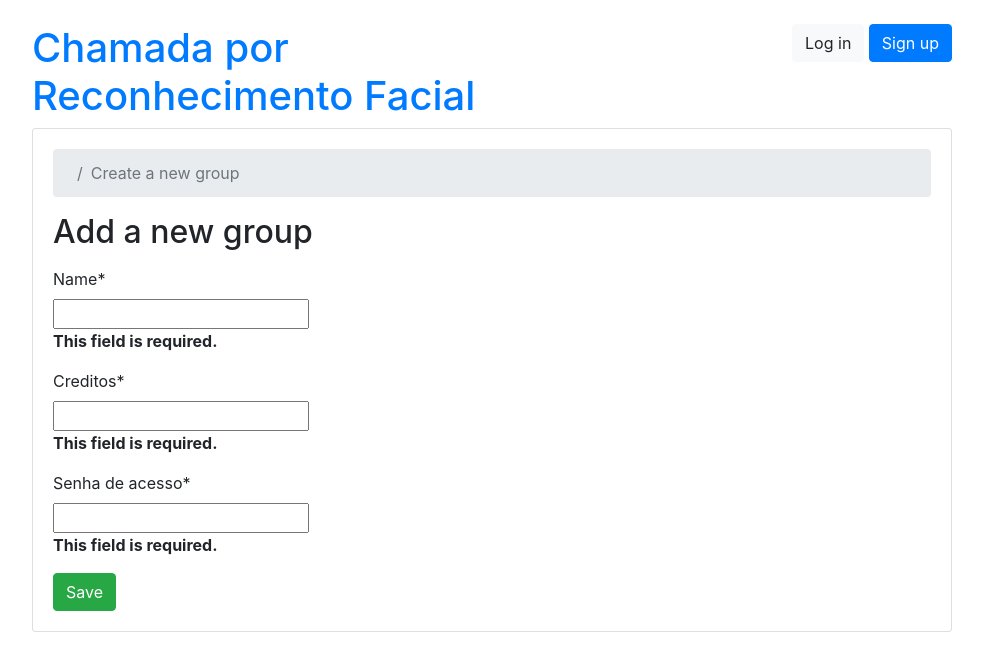
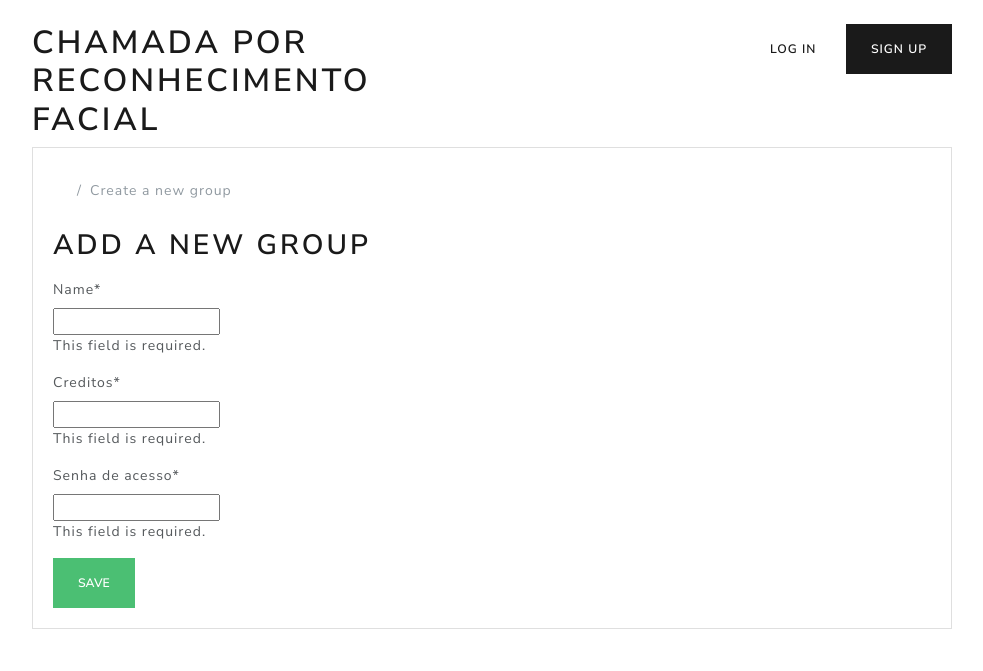
Before and after one commit to PB1-2018-2-Grupo1/Backend, a Django app: page /teachers/group/add/ in a window 1280 px wide. Shown: the top 671 px of the page, without its empty margins (148-1131 px from the left). Run offline with Django 3.2, Linux system fonts and the light colour scheme; some libraries are stand-ins or nearby versions; some web fonts are replaced.

Commit message:
Adicionado template bootstrap

```diff
--- a/user/templates/base.html
+++ b/user/templates/base.html
@@ -5,12 +5,11 @@
     <meta name="viewport" content="width=device-width, initial-scale=1, shrink-to-fit=no">
     <title>{% block title %}Reconhecimento Facial{% endblock %}</title>
     <link href="https://fonts.googleapis.com/css?family=Clicker+Script" rel="stylesheet">
-    <link rel="stylesheet" href="https://maxcdn.bootstrapcdn.com/bootstrap/4.0.0/css/bootstrap.min.css" integrity="sha384-Gn5384xqQ1aoWXA+058RXPxPg6fy4IWvTNh0E263XmFcJlSAwiGgFAW/dAiS6JXm" crossorigin="anonymous">
-
+    <link href="https://stackpath.bootstrapcdn.com/bootswatch/4.1.3/lux/bootstrap.min.css" rel="stylesheet" integrity="sha384-ML9h/UCooefre72ZPxxOHyjbrLT1xKV0AHON1J+OlOV2iwcYemqmWyMfTcfyzLJ1" crossorigin="anonymous">
   </head>
   <body>
       {% if user.is_authenticated %}
-      <nav class="navbar navbar-expand-lg navbar-light bg-light">
+      <nav class="navbar navbar-expand-lg navbar-dark bg-dark">
         <button class="navbar-toggler" type="button" data-toggle="collapse" data-target="#navbarNavDropdown" aria-controls="navbarNavDropdown" aria-expanded="false" aria-label="Toggle navigation">
           <span class="navbar-toggler-icon"></span>
         </button>
```
